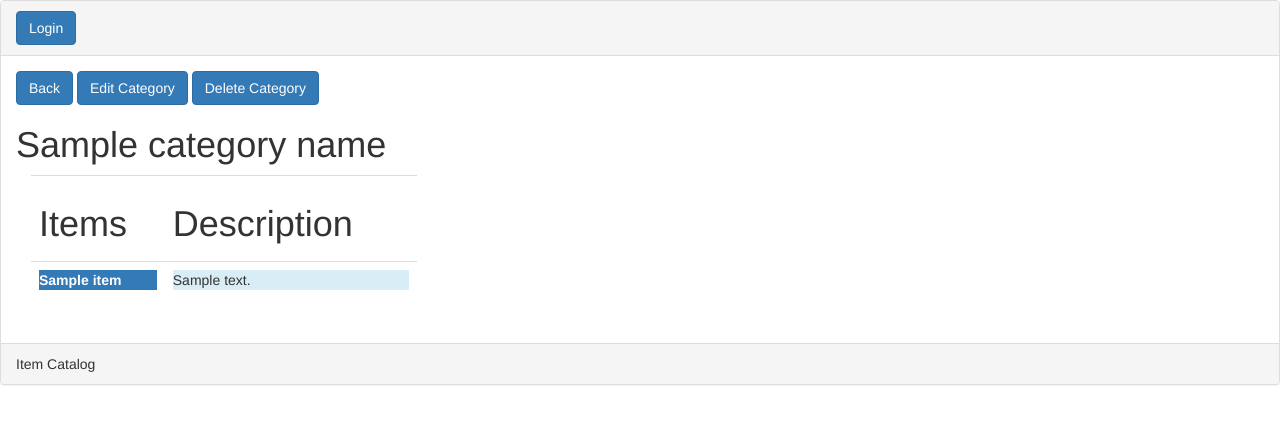
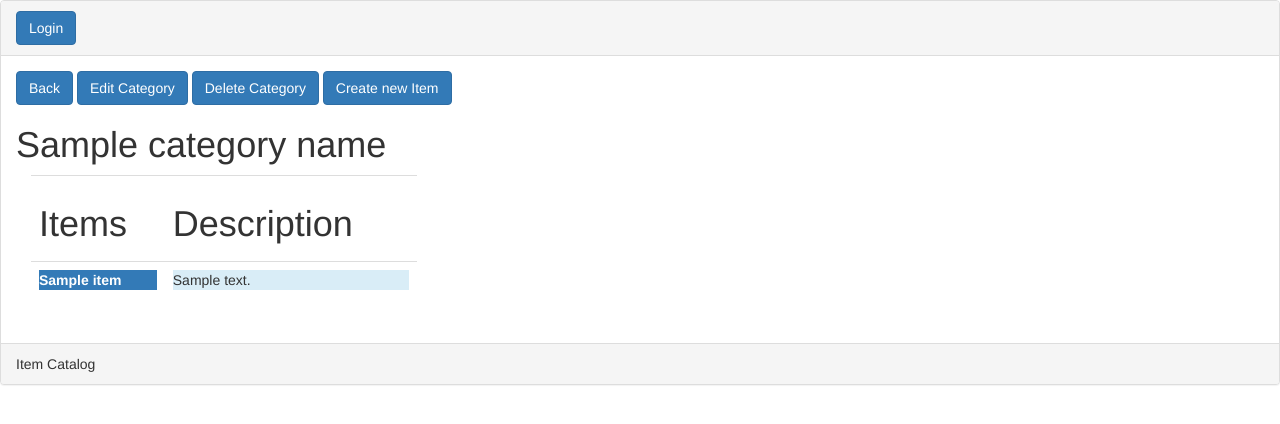
Before and after one commit to Ryuu-Naisho/itemCatalog, a Flask app: template templates/user_category.html in a window 1280 px wide. Shown: the top 424 px of the page. Run offline with Flask 2, Linux system fonts and the light colour scheme; the template is opened without the code that fills it: most values are stand-ins (such as "Sample title", 1, 10 or a date in 2020); some libraries are stand-ins or nearby versions.

Commit message:
Add create item button.

```diff
--- a/templates/user_category.html
+++ b/templates/user_category.html
@@ -10,6 +10,9 @@
 	<a href="{{url_for('deleteCategory', category_name = category_name)}}">
 		<button type="button" class="btn btn-primary">Delete Category</button>
 	</a>
+	<a href="{{url_for('createItem')}}">
+		<button type="button" class="btn btn-primary">Create new Item</button>
+	</a>
 	<h1>{{category_name}}</h1>
 		<div class='col-xs-6 col-md-4'>
 			{% with items = items %}
```
